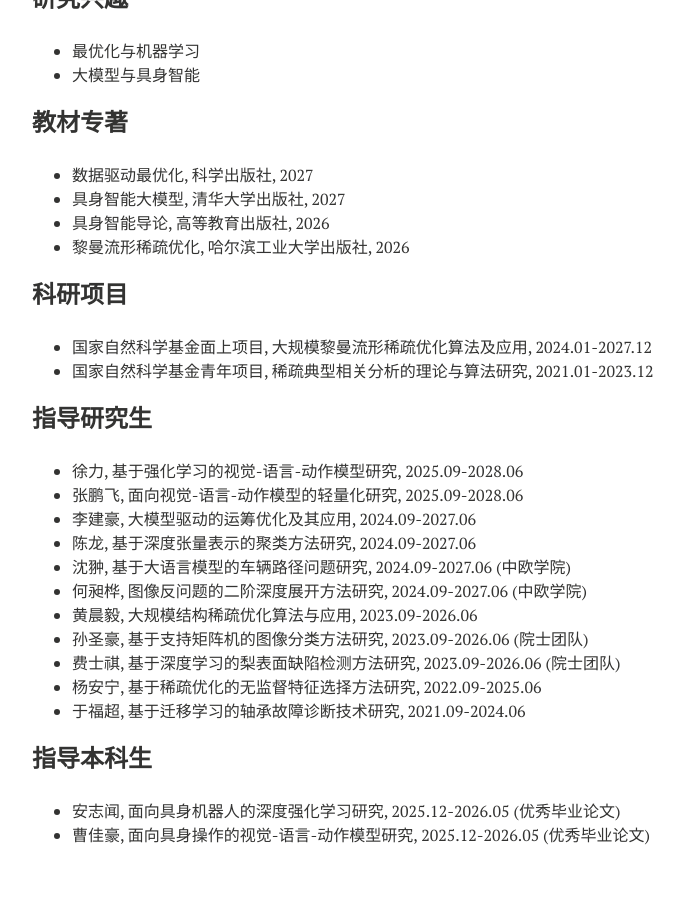
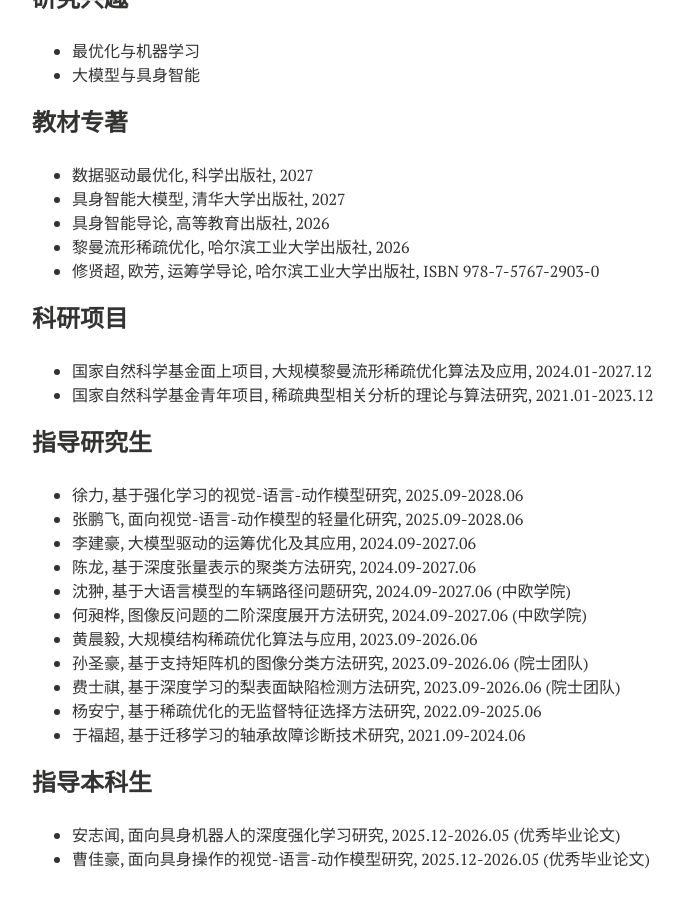
Before and after one commit to xianchaoxiu/xianchaoxiu.github.io, a Jekyll site: the page built from chinese/index.md, in a window 1280 px wide and 900 px high, scrolled down 632 px. Shown: the whole window, without its empty margins (288-972 px from the left). Built offline with Jekyll 4.4.1, drawn with Linux system fonts in a browser that asks for light colours; nearby versions of some CDN libraries.

Commit message:
Update index.md

```diff
--- a/chinese/index.md
+++ b/chinese/index.md
@@ -38,6 +38,7 @@ share: false
 * 具身智能大模型, 清华大学出版社, 2027 <br>
 * 具身智能导论, 高等教育出版社, 2026 <br>
 * 黎曼流形稀疏优化, 哈尔滨工业大学出版社, 2026 <br>
+* 修贤超, 欧芳, 运筹学导论, 哈尔滨工业大学出版社, ISBN  978-7-5767-2903-0<br>
 
 
 ### 科研项目
```
